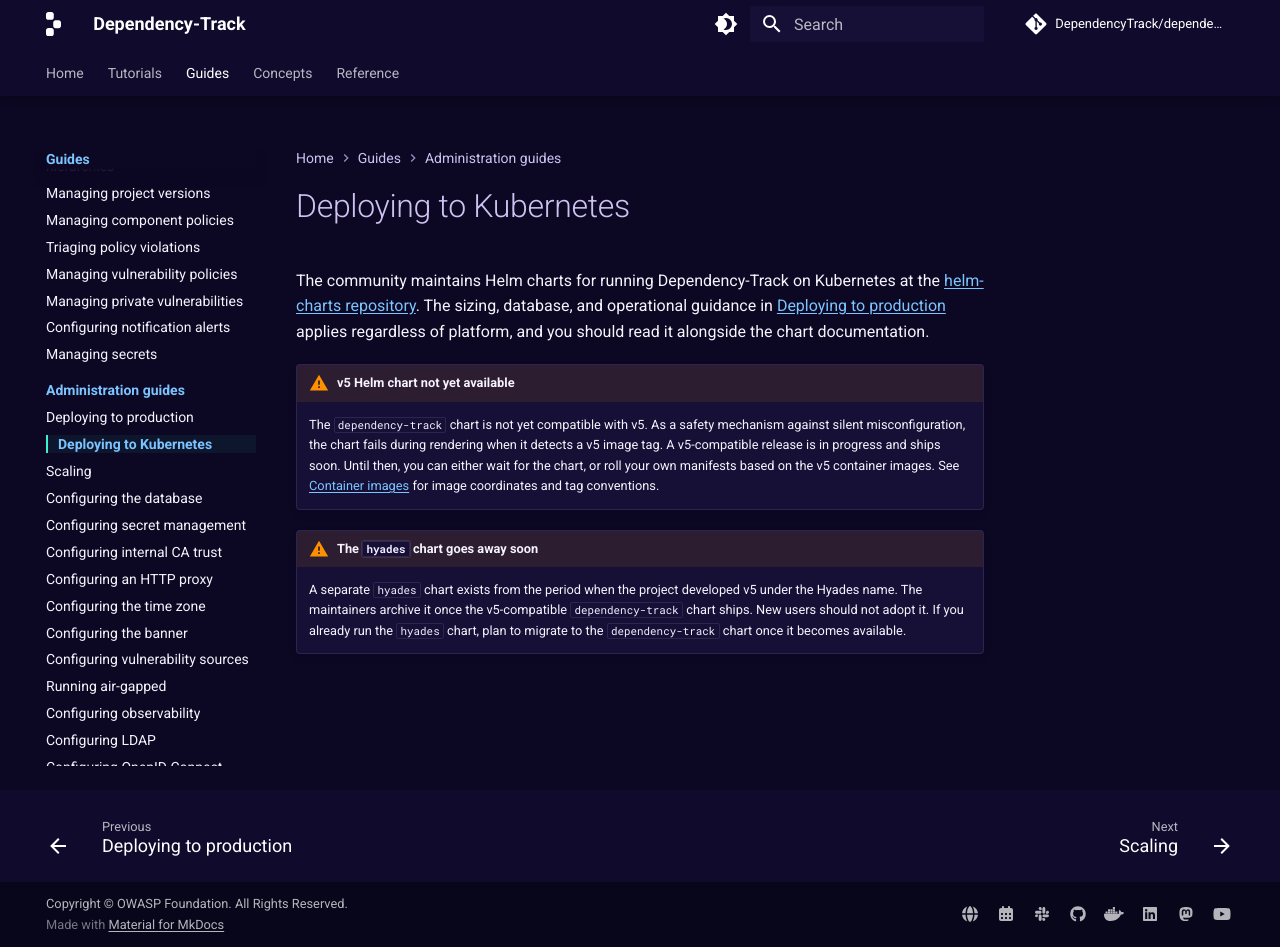
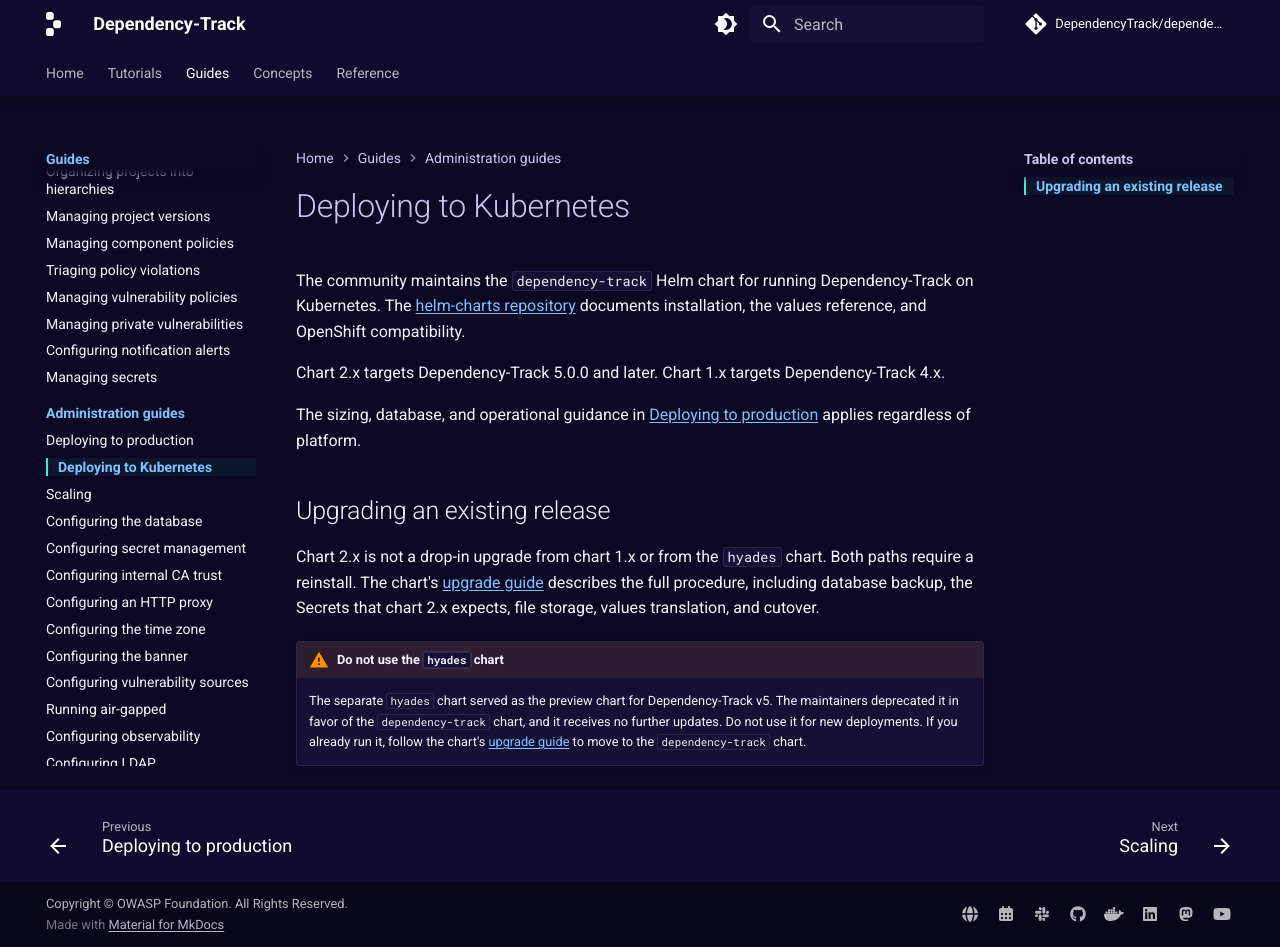
Before and after one commit to DependencyTrack/docs, an MkDocs documentation site: the page built from docs/guides/administration/deploying-to-kubernetes.md, in a window 1280 px wide and 947 px high. Built offline with MkDocs 1.6.1 and Material for MkDocs 9.7.7, drawn with Linux system fonts in a browser that asks for light colours; comment, search, counter and statistics services are not loaded; the version menu is left out.

Commit message:
Update outdated k8s deployment guide (#220)
Signed-off-by: nscuro <nscuro@protonmail.com>

```diff
--- a/docs/guides/administration/deploying-to-kubernetes.md
+++ b/docs/guides/administration/deploying-to-kubernetes.md
@@ -1,19 +1,24 @@
 # Deploying to Kubernetes
 
-The community maintains Helm charts for running Dependency-Track on Kubernetes at the
-[helm-charts repository](https://github.com/DependencyTrack/helm-charts). The sizing, database, and
-operational guidance in [Deploying to production](deploying-to-production.md) applies regardless of
-platform, and you should read it alongside the chart documentation.
+The community maintains the `dependency-track` Helm chart for running Dependency-Track on Kubernetes.
+The [helm-charts repository] documents installation, the values reference, and OpenShift compatibility.
 
-!!! warning "v5 Helm chart not yet available"
-    The `dependency-track` chart is not yet compatible with v5. As a safety mechanism against silent
-    misconfiguration, the chart fails during rendering when it detects a v5 image tag. A v5-compatible
-    release is in progress and ships soon. Until then, you can either wait for the chart, or roll your
-    own manifests based on the v5 container images. See
-    [Container images](../../reference/container-images.md) for image coordinates and tag conventions.
+Chart 2.x targets Dependency-Track 5.0.0 and later. Chart 1.x targets Dependency-Track 4.x.
 
-!!! warning "The `hyades` chart goes away soon"
-    A separate `hyades` chart exists from the period when the project developed v5 under the Hyades
-    name. The maintainers archive it once the v5-compatible `dependency-track` chart ships. New users
-    should not adopt it. If you already run the `hyades` chart, plan to migrate to the
-    `dependency-track` chart once it becomes available.
+The sizing, database, and operational guidance in [Deploying to production] applies regardless of platform.
+
+## Upgrading an existing release
+
+Chart 2.x is not a drop-in upgrade from chart 1.x or from the `hyades` chart. Both paths require a
+reinstall. The chart's [upgrade guide] describes the full procedure, including database backup,
+the Secrets that chart 2.x expects, file storage, values translation, and cutover.
+
+!!! warning "Do not use the `hyades` chart"
+    The separate `hyades` chart served as the preview chart for Dependency-Track v5. The maintainers
+    deprecated it in favor of the `dependency-track` chart, and it receives no further updates. Do not
+    use it for new deployments. If you already run it, follow the chart's [upgrade guide] to move to the
+    `dependency-track` chart.
+
+[Deploying to production]: deploying-to-production.md
+[helm-charts repository]: https://github.com/DependencyTrack/helm-charts/tree/main/charts/dependency-track
+[upgrade guide]: https://github.com/DependencyTrack/helm-charts/blob/main/charts/dependency-track/UPGRADING.md
```
